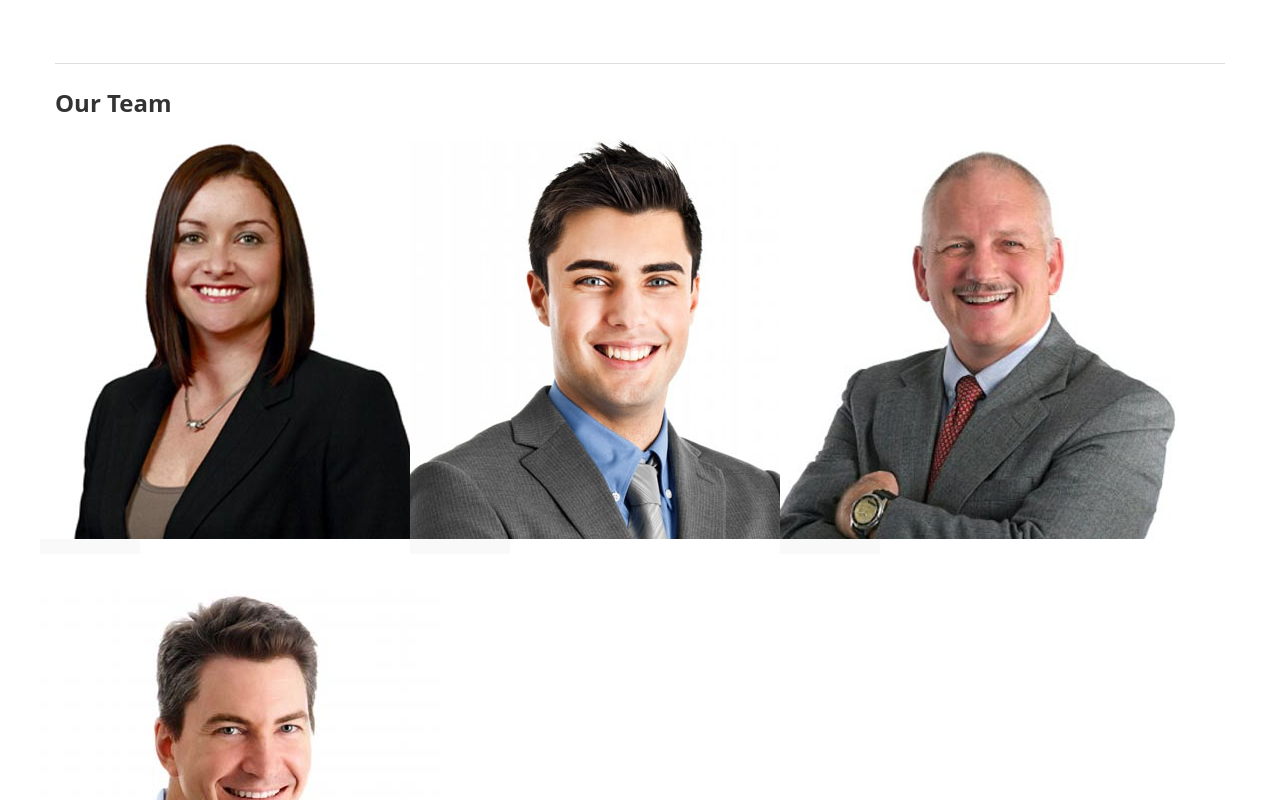
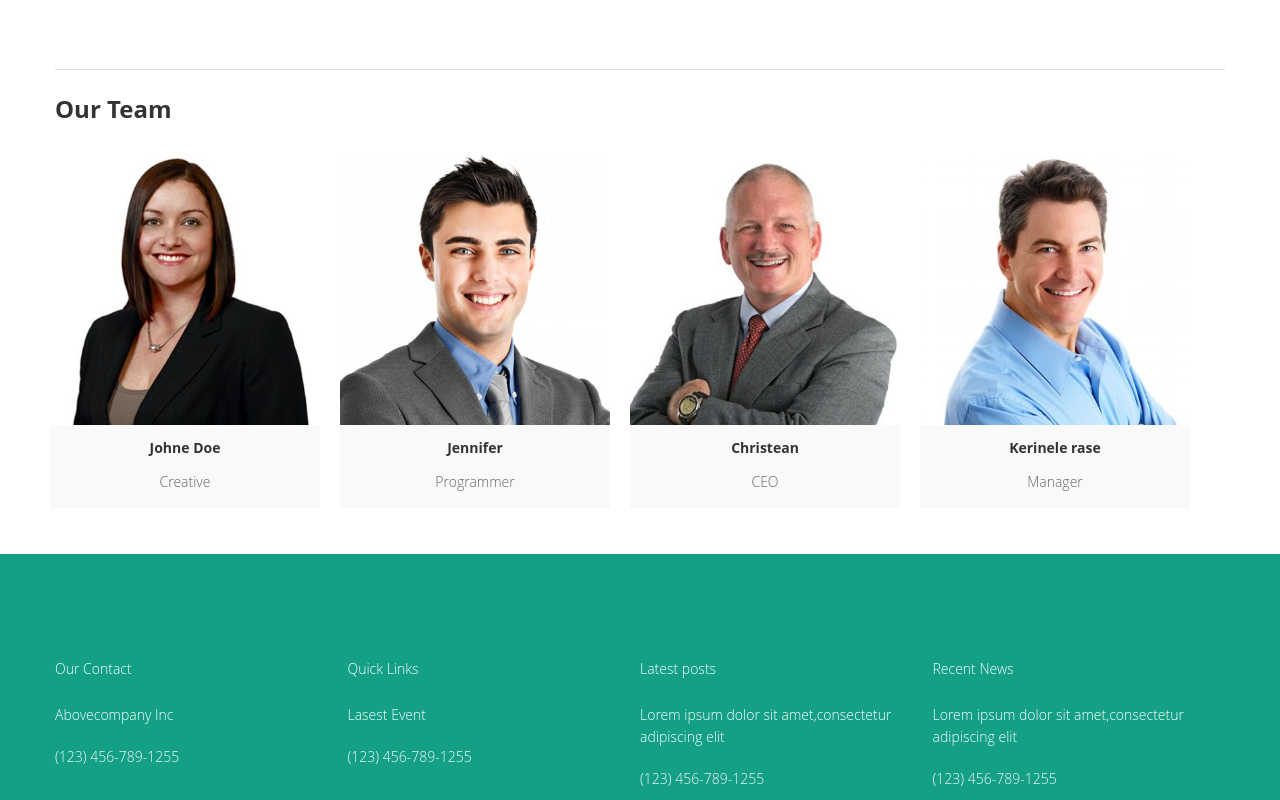
Before and after one commit to toGream/toGream_first, a Vue app: page /#/about in a window 1280 px wide. Shown: the part 1200-2000 px from the top of the page. Built offline with nearby package versions, Linux system fonts and the light colour scheme.

Commit message:
修改about组件

```diff
--- a/src/pages/about.vue
+++ b/src/pages/about.vue
@@ -98,10 +98,12 @@
                     </div>
                     <br>
                     <div class="team-six">
-                        <div class="list-row" v-for="member in members">
-                            <div class="col-md-3 col-sm-6">
+                        <div class="list-row">
+                            <div class="col-md-3 col-sm-6" v-for="member in members">
                                 <div class="team-member">
-                                    <img class="img-responsive" :src="member" :alt="member">
+                                    <img class="img-responsive" :src="member.url" :alt="member">
+                                    <h4>{{member.name}}</h4>
+                                    <span>{{member.deg}}</span>
                                 </div>
                             </div>
                         </div>
@@ -136,10 +138,10 @@ export default{
                 {title:"Development", percentage:"40", color:"#409EFF"}
             ],
             members:[
-                require("../assets/img/team1.jpg"),
-                require("../assets/img/team2.jpg"),
-                require("../assets/img/team3.jpg"),
-                require("../assets/img/team4.jpg")
+                {name:"Johne Doe", deg:"Creative", url:require("../assets/img/team1.jpg")},
+                {name:"Jennifer", deg:"Programmer", url:require("../assets/img/team2.jpg")},
+                {name:"Christean", deg:"CEO", url:require("../assets/img/team3.jpg")},
+                {name:"Kerinele rase", deg:"Manager", url:require("../assets/img/team4.jpg")}
             ]
 		}
 	}
@@ -314,6 +316,7 @@ h6 {
 .col-md-3 {
     width: 25%;
     float: left;
+    display:block;
 }
 .col-md-3 .col-sm-6{
     position: relative;
@@ -323,8 +326,9 @@ h6 {
 }
 .team-member {
     text-align: center;
-    background-color: #F9F9F9;
     padding-bottom: 15px;
+    background: #F9F9F9;
+    margin:10px;
 }
 #content img {
     max-width: 100%;
@@ -332,10 +336,11 @@ h6 {
 }
 .img-responsive {
     display: block;
-}
-img {
+    background:#FFF;
     vertical-align: middle;
     border:0;
+    width:270px;
+    height:270px;
 }
 </style>
 <style>
```
